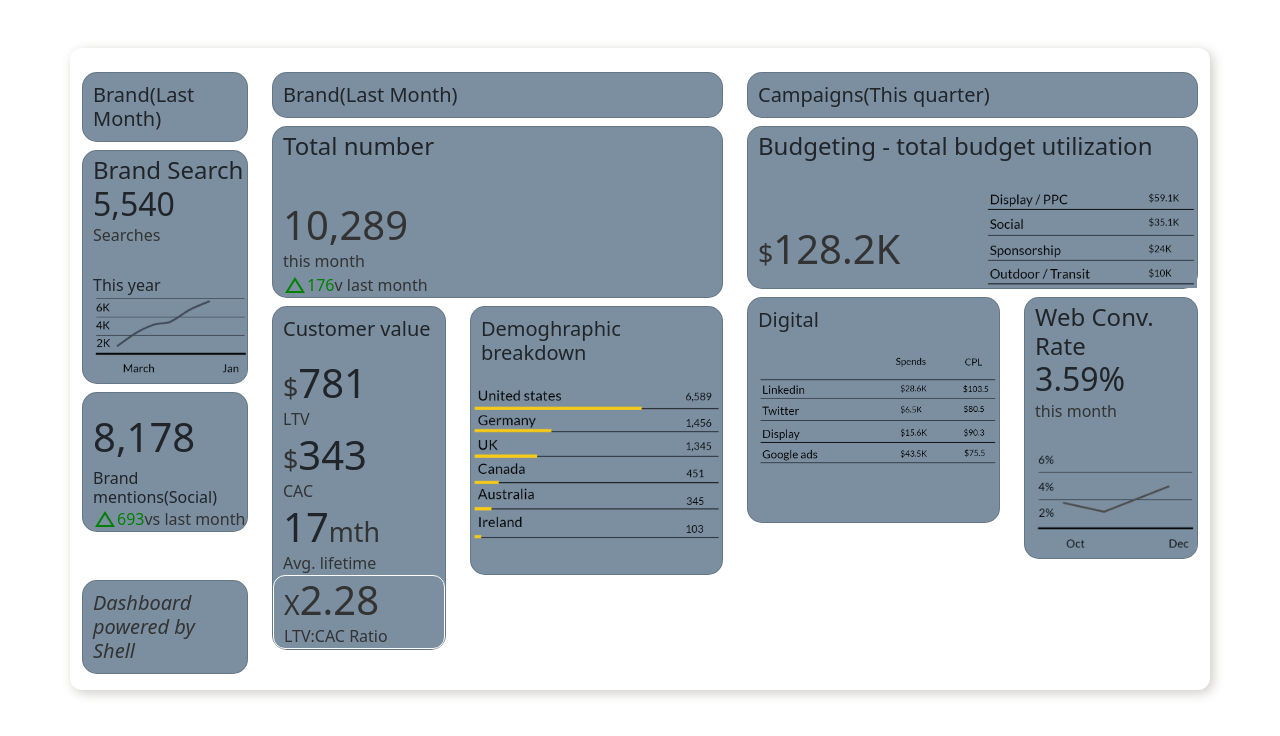
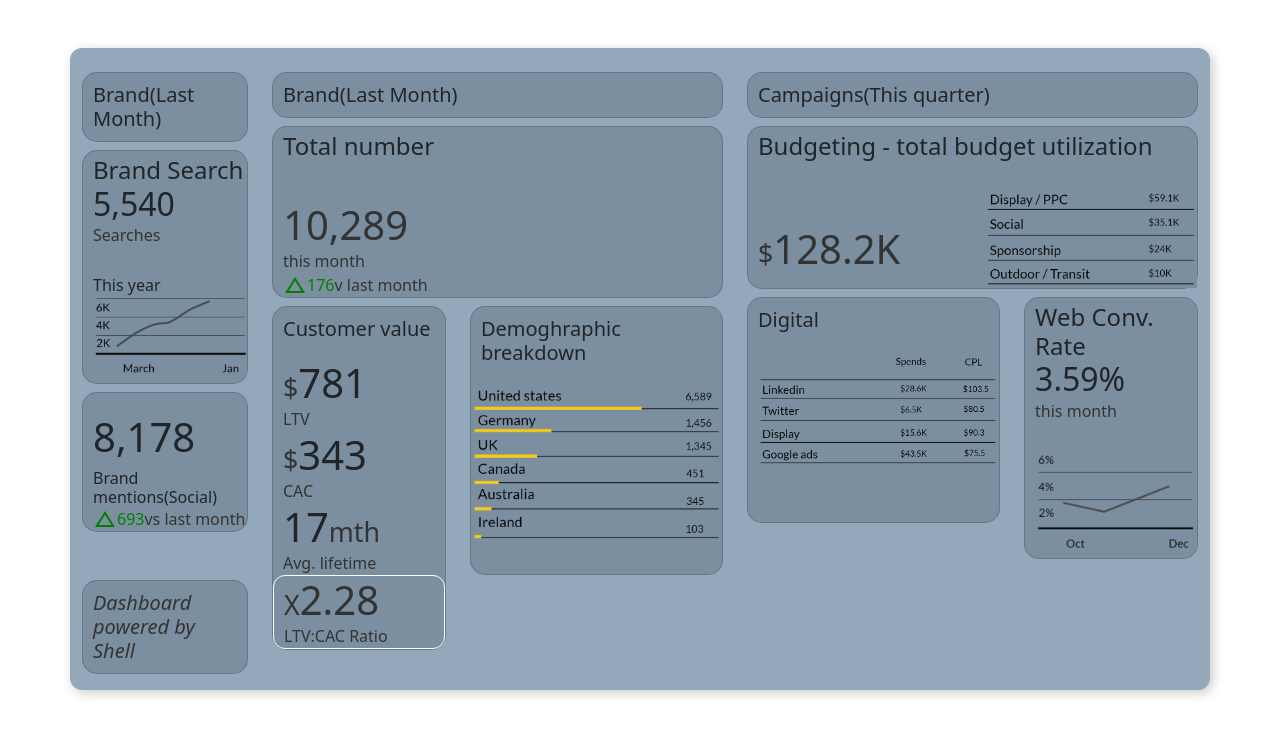
Before and after one commit to monishsai4/Dashboard2, a plain HTML site: page index.html in a window 1280 px wide. Drawn offline with nearby package versions, Linux system fonts and the light colour scheme; a web font is replaced by a local one.

Commit message:
Updated color

```diff
--- a/style.css
+++ b/style.css
@@ -18,7 +18,7 @@
       */
 
 .containme {
-  background-color: #FFFFFF;
+  background-color: #93a9bb;
   border-radius: 12px;
 }
 .srr {
```
